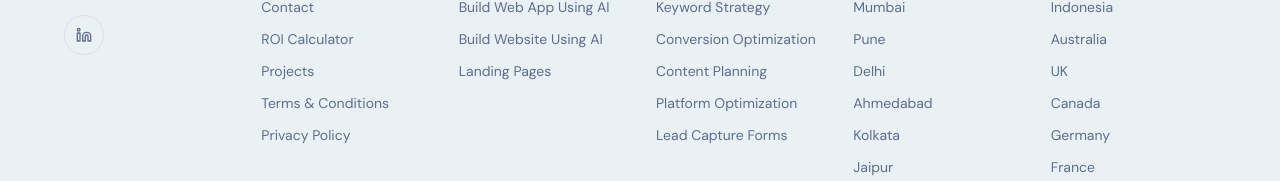
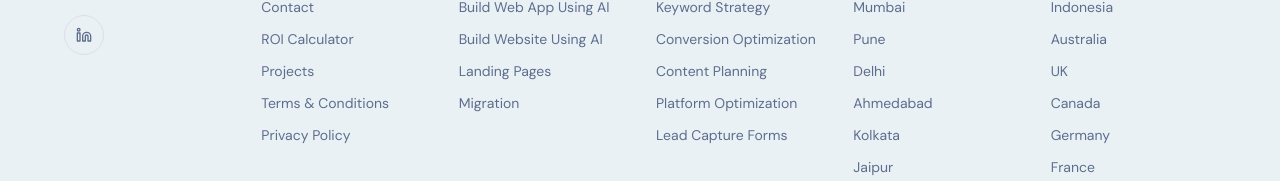
Before and after one commit to revenuxe/revenuxe-js, a Next.js app: page /services/ai-webapp in a window 1280 px wide. Shown: the part 6114-6295 px from the top of the page. Built offline with nearby package versions, Linux system fonts and the light colour scheme.

Commit message:
Add migration service page and update headline

```diff
--- a/src/components/ROICalculator.tsx
+++ b/src/components/ROICalculator.tsx
@@ -93,6 +93,7 @@ const serviceLabels: Record<string, string> = {
   "marketing-automation": "Marketing Automation",
   "crm-integration": "CRM Integration",
   "performance-marketing": "Performance Marketing",
+  migration: "Next.js Migration",
   "ai-chatbots": "AI Chatbots",
   "branding": "Brand Identity",
   "analytics": "Analytics & Data",
@@ -112,6 +113,7 @@ const serviceMultipliers: Record<string, number> = {
   "marketing-automation": 4.0,
   "crm-integration": 3.5,
   "performance-marketing": 3.2,
+  migration: 3.4,
   "ai-chatbots": 3.0,
   "branding": 2.2,
   "analytics": 2.8,
--- a/src/components/Services.tsx
+++ b/src/components/Services.tsx
@@ -6,6 +6,7 @@ import {
   Share2,
   Search,
   Globe,
+  RefreshCcw,
   ArrowUpRight,
 } from "lucide-react";
 
@@ -52,6 +53,13 @@ const Services = ({ cityName }: { cityName?: string }) => {
       description: "High-converting landing pages optimized for campaigns with A/B testing.",
       variant: "default" as const,
       slug: "landing-pages",
+    },
+    {
+      icon: <RefreshCcw className="w-7 h-7 md:w-8 md:h-8" />,
+      title: "Migration",
+      description: "Migrate React Vite SPA websites and web apps to Next.js for SSR, SEO, and scalable growth.",
+      variant: "secondary" as const,
+      slug: "migration",
     },
   ];
 
--- a/src/lib/internalLinking.ts
+++ b/src/lib/internalLinking.ts
@@ -34,6 +34,11 @@ export const coreServiceLinks: InternalLinkItem[] = [
     href: "/services/landing-pages",
     title: "Landing Pages",
     description: "Conversion-focused landing pages for paid campaigns and lead generation.",
+  },
+  {
+    href: "/services/migration",
+    title: "Migration",
+    description: "Migrate React, Vite, and SPA websites to Next.js for SSR, SEO, and long-term growth.",
   },
 ];
 
@@ -232,6 +237,35 @@ export const serviceRelationships: Record<string, ServiceRelationship> = {
       },
     ],
   },
+  migration: {
+    relatedServices: [
+      serviceLinkLookup["ai-webapp"],
+      serviceLinkLookup["ai-website"],
+      serviceLinkLookup["seo"],
+    ],
+    supportingSubServices: [
+      {
+        href: "/services/ai-webapp",
+        title: "Build Web App Using AI",
+        description: "Plan post-migration product enhancements and feature expansion on a modern stack.",
+      },
+      {
+        href: "/services/ai-website",
+        title: "Build Website Using AI",
+        description: "Refresh content, design systems, and publishing workflows after the migration is complete.",
+      },
+      {
+        href: "/sub-services/technical-seo",
+        title: "Technical SEO",
+        description: "Strengthen crawlability, indexing, schema, and performance after the Next.js rebuild.",
+      },
+      {
+        href: "/sub-services/conversion-optimization",
+        title: "Conversion Optimization",
+        description: "Improve funnels, forms, and landing page UX once the new architecture is live.",
+      },
+    ],
+  },
 };
 
 type SubServiceRelationship = {
--- a/src/page-views/ServiceDetail.tsx
+++ b/src/page-views/ServiceDetail.tsx
@@ -128,6 +128,36 @@ const serviceData: Record<string, any> = {
       { step: "Launch & Optimize", description: "Go live and continuously improve based on performance data." },
     ],
   },
+  migration: {
+    title: "Turn Your React or No-Code Site into",
+    highlight: "a High-Converting Next.js App",
+    seoTitle: "React Vite SPA to Next.js Migration Services",
+    seoKeywords: "React Vite to Next.js migration, SPA to Next.js migration, no-code website migration to Next.js, Next.js migration service, SSR migration service, website migration for SEO, React migration agency, Vite SPA SEO migration, Next.js SEO migration, website rebuild for long-term growth",
+    subtitle: "Migrate your no-code website or React Vite single-page app to Next.js for SSR, stronger SEO, faster performance, and long-term business growth.",
+    description: "We migrate no-code websites, React Vite websites, and SPA web apps to Next.js so your business gets server-side rendering, cleaner site architecture, better Core Web Vitals, stronger technical SEO, and a more scalable foundation for lead generation, content growth, and conversion optimization.",
+    features: [
+      { title: "SPA to SSR Migration Strategy", description: "Audit your current React Vite SPA, routing, rendering patterns, and content structure to map a safe migration path into modern Next.js.", link: "/services/ai-webapp" },
+      { title: "No-Code Website to Next.js Rebuild", description: "Move from fragile no-code builders into a custom Next.js codebase with reusable components, better flexibility, and long-term ownership.", link: "/services/ai-website" },
+      { title: "SEO-Safe URL & Metadata Migration", description: "Protect rankings with redirect maps, metadata transfer, schema planning, indexation controls, and crawl-ready information architecture.", link: "/sub-services/technical-seo" },
+      { title: "Performance & Core Web Vitals Upgrade", description: "Improve load speed, image delivery, script handling, caching, and page rendering for a faster user experience and better search visibility.", link: "/sub-services/technical-seo" },
+      { title: "Component, CMS & Content Refactoring", description: "Restructure templates, reusable sections, and publishing workflows so marketing teams can scale landing pages and SEO content more efficiently.", link: "/services/landing-pages" },
+      { title: "Conversion Tracking & Launch QA", description: "Reconnect analytics, forms, events, pixels, and conversion flows so the new site goes live without losing data or lead capture performance.", link: "/sub-services/conversion-optimization" },
+    ],
+    benefits: [
+      "Better SEO with server-side rendering and indexable content",
+      "Faster page loads and stronger Core Web Vitals",
+      "Improved crawlability for service pages, blogs, and location pages",
+      "Higher conversion potential with cleaner UX and better page performance",
+      "Future-ready architecture for content growth and feature expansion",
+      "Reduced dependence on limited no-code website builders",
+    ],
+    process: [
+      { step: "Migration Audit", description: "Review your current no-code site or React Vite SPA, page inventory, SEO setup, content, and technical blockers." },
+      { step: "Next.js Architecture Planning", description: "Define routes, rendering strategy, reusable components, CMS approach, and the SSR or hybrid setup your growth goals need." },
+      { step: "Rebuild & Content Transfer", description: "Recreate pages, migrate content, refine keyword targeting, and rebuild templates with a cleaner, conversion-focused frontend." },
+      { step: "QA, Redirects & Launch", description: "Test performance, analytics, forms, redirects, structured data, and deploy the new Next.js website or web app with minimal disruption." },
+    ],
+  },
 };
 
 // Keep additional services for backward compatibility with existing links
@@ -238,6 +268,30 @@ const ServiceDetail = async ({ slug }: { slug?: string }) => {
   else if (slug === "content-marketing") faqItems = contentMarketingFAQs;
   else if (slug === "performance-marketing") faqItems = ppcFAQs;
   else if (slug === "social-media") faqItems = socialMediaFAQs;
+  else if (slug === "migration") {
+    faqItems = [
+      {
+        question: "Why migrate a React Vite SPA to Next.js?",
+        answer: "Migrating from React Vite SPA to Next.js helps businesses improve server-side rendering, technical SEO, page speed, routing flexibility, and long-term scalability. It is especially useful when your current SPA struggles to rank, load quickly, or support content-led growth.",
+      },
+      {
+        question: "Can you migrate a no-code website to Next.js without losing SEO?",
+        answer: "Yes. We plan redirects, preserve high-value URLs where possible, transfer metadata, rebuild structured content, and validate indexation signals so the migration supports SEO instead of resetting it.",
+      },
+      {
+        question: "Will the migrated Next.js website perform better for SEO and conversions?",
+        answer: "In most cases, yes. Next.js gives us better control over SSR, page performance, internal linking, metadata, schema, and conversion-focused layouts, which supports both higher organic traffic potential and better user experience.",
+      },
+      {
+        question: "Do you migrate both websites and web apps?",
+        answer: "Yes. We handle marketing websites, content-heavy business sites, and React-based web applications. The migration plan changes based on whether you need static pages, SSR pages, authenticated app routes, dashboards, or API integrations.",
+      },
+      {
+        question: "How long does a Vite to Next.js migration take?",
+        answer: "Timeline depends on page count, app complexity, CMS needs, and SEO requirements. Smaller brochure sites can move quickly, while larger SPAs and web apps need phased migration, QA, and launch planning.",
+      },
+    ];
+  }
   else {
     faqItems = [
       { question: `What is included in ${foundService?.title || "this"} service?`, answer: "Our service includes comprehensive strategy development, implementation, ongoing optimization, and detailed reporting tailored to your business needs." },
@@ -283,13 +337,14 @@ const ServiceDetail = async ({ slug }: { slug?: string }) => {
   return (
     <div className="min-h-screen bg-background">
       <SEOHead
-        title={`${service.title} Services | Revenuxe`}
+        title={service.seoTitle || `${service.title} Services`}
         description={service.description}
+        keywords={service.seoKeywords}
         canonicalUrl={canonicalUrl}
         ogImage={`${origin}/og-service.png`}
       />
       <Navigation />
-      <PageHero title={service.title} subtitle={service.subtitle} />
+      <PageHero title={service.title} highlight={service.highlight} subtitle={service.subtitle} />
 
       <main>
         {/* Overview */}
```
